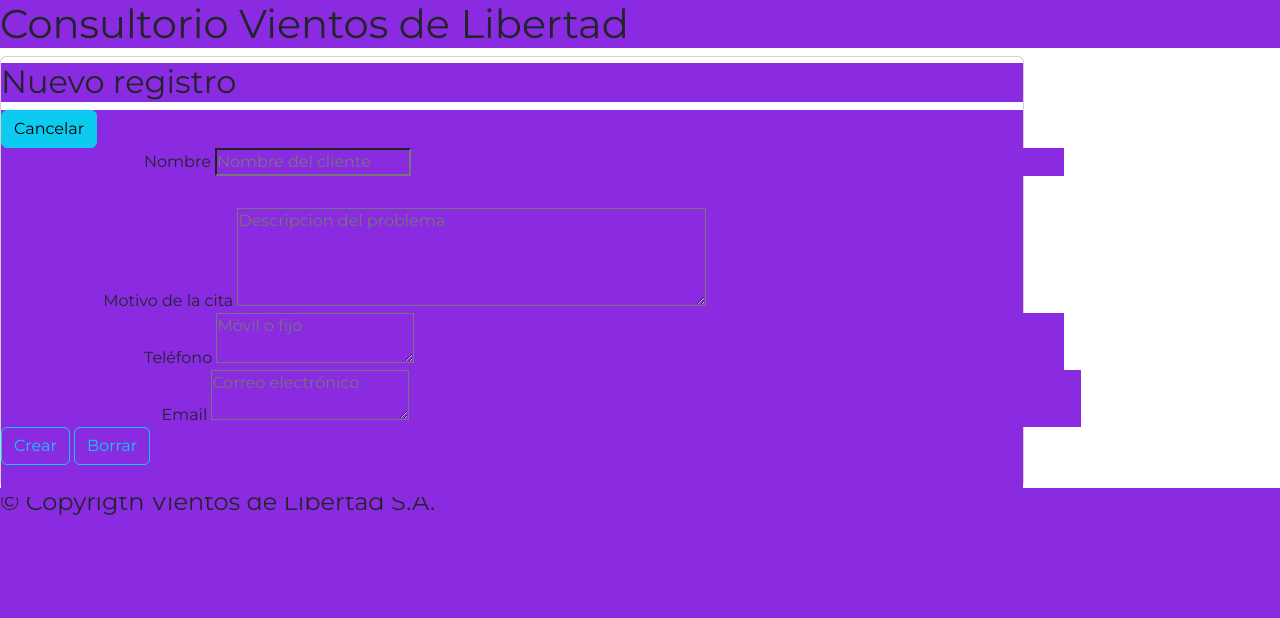
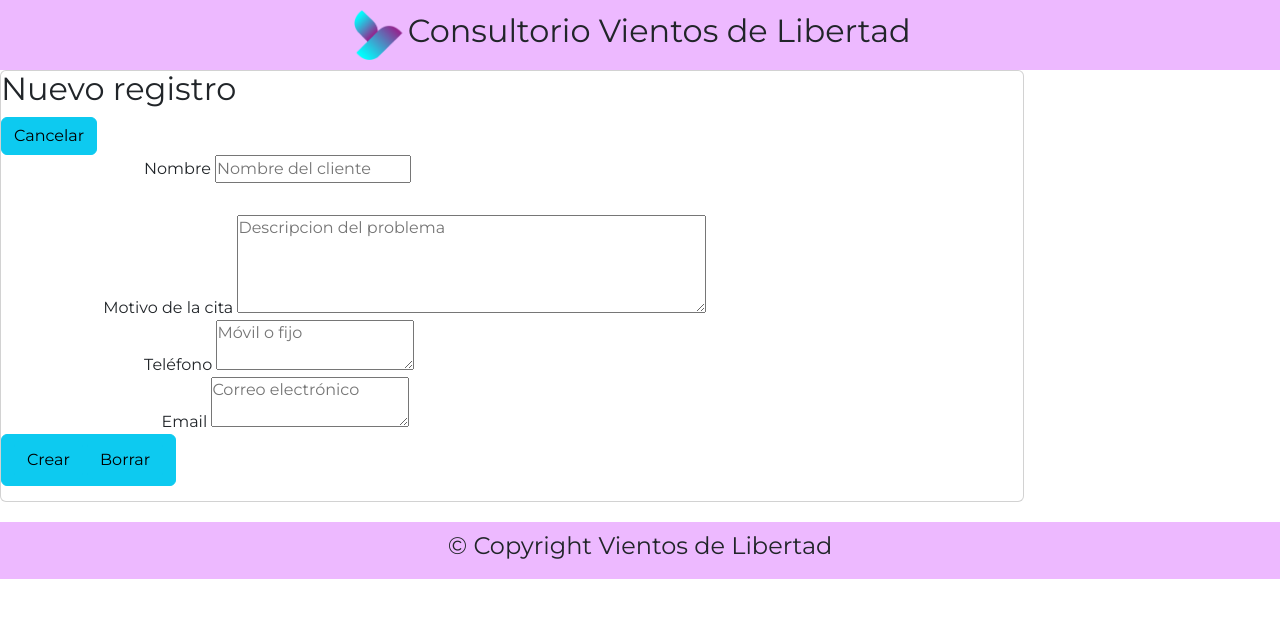
Before and after one commit to raquel2002x/vientosDeLibertad, a PHP site: page /?action=create in a window 1280 px wide. Shown: the top 618 px of the page. Run offline with PHP 8.4, Linux system fonts and the light colour scheme; some libraries are stand-ins or nearby versions.

Commit message:
change class title

```diff
--- a/src/Css/cssClientList.css
+++ /dev/null
@@ -1,6 +0,0 @@
-* {
-    margin: 0;
-    padding: 0;
-    background-color: blueviolet;
-    font-family: "Montserrat";
-}
--- a/src/Css/cssCreateClient.css
+++ /dev/null
@@ -1,6 +0,0 @@
-* {
-    margin: 0;
-    padding: 0;
-    background-color: blueviolet;
-    font-family: "Montserrat";
-}
--- a/src/Css/cssEditClient.css
+++ /dev/null
@@ -1,6 +0,0 @@
-* {
-    margin: 0;
-    padding: 0;
-    background-color: blueviolet;
-    font-family: "Montserrat";
-}
--- a/src/Css/footer.css
+++ b/src/Css/footer.css
@@ -0,0 +1,10 @@
+.copyright{
+    margin-top: 20px;
+    padding: 10px;
+    text-align: center;
+    background-color: #EDB9FF;
+}
+
+.h4{
+    background-color: #EDB9FF;
+}
--- a/src/Css/header.css
+++ b/src/Css/header.css
@@ -0,0 +1,35 @@
+*{
+    margin: 0;
+    padding: 0;
+}
+
+body{
+    font-family: montserrat;
+    margin: 0;
+}
+header{
+    background-color: #EDB9FF;
+    display: flex;
+    height: 70px;
+    justify-content: center;
+    padding: 10px;
+}
+
+.logo{
+    align-items: center;
+    background-color: #EDB9FF;
+    display: flex;
+    height: 50px;
+}
+
+.logo img{
+    background-color: #EDB9FF;
+    height: 50px;
+    padding-left: 5px;
+}
+
+.title{
+    background-color: #EDB9FF;
+    padding-right: 20px;
+
+}
--- a/src/Views/Components/footer.php
+++ b/src/Views/Components/footer.php
@@ -1,7 +1,5 @@
 <footer class= "">
-    <div class= "">
-        <div class= "">
-            <h4>© Copyrigth Vientos de Libertad S.A.</h4>
+        <div class= "copyright">
+            <h4>© Copyright Vientos de Libertad</h4>
         </div>
-    </div>
 </footer>
--- a/src/Views/Components/header.php
+++ b/src/Views/Components/header.php
@@ -1,5 +1,7 @@
+<link rel="stylesheet" href="../../Css/header.css">
 <header>
-    <div class= "">
-        <h1 class= "" >Consultorio Vientos de Libertad</h1>
-    </div>
+        <div class="logo">
+            <img src="src\Public\images\logo.png" alt="logo">
+            <h2 class= "title">Consultorio Vientos de Libertad</h2>
+        </div>
 </header>
--- a/src/Views/createClient.php
+++ b/src/Views/createClient.php
@@ -32,9 +32,9 @@ require_once("Components/header.php");
                 <span class="inputGroupText">Email </span>
                 <textarea class="formControl" area-label="With textarea" type="text" name="email" required placeholder="Correo electrónico"></textarea>
             </div>
-            <div class="btn-outline-info" style="margin-bottom: 2rem;">
-                <input class="btn btn-outline-info" type="submit" value="Crear">
-                <input class="btn btn-outline-info" type="reset" value="Borrar">
+            <div class="btn btn-info" style="margin-bottom: 2rem;">
+                <input class="btn btn-info" type="submit" value="Crear">
+                <input class="btn btn-info" type="reset" value="Borrar">
             </div>
         </form>
     </main>
```
